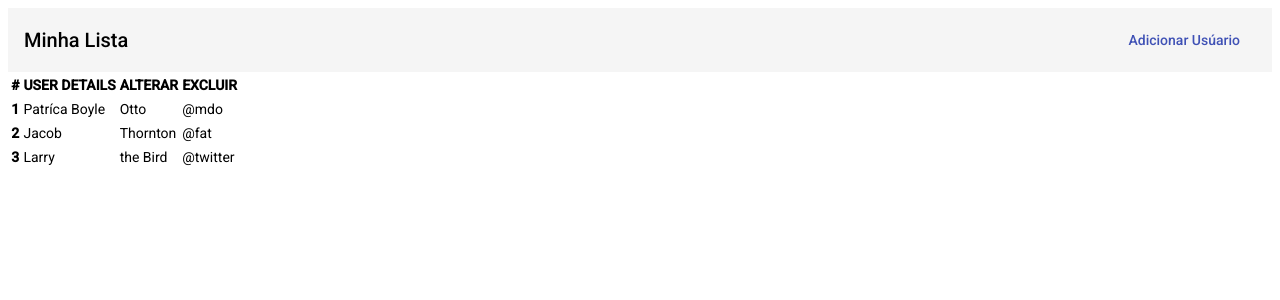
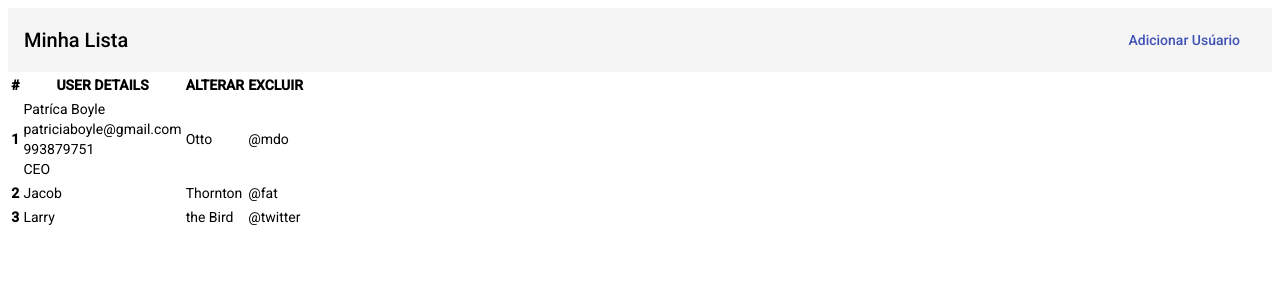
Before and after one commit to costaalessandro-ux/AngularSPA, an Angular app: page / in a window 1280 px wide. Shown: the top 300 px of the page. Built offline with nearby package versions, Linux system fonts and the light colour scheme.

Commit message:
cria componentes

```diff
--- a/src/app/infos/infos.component.html
+++ b/src/app/infos/infos.component.html
@@ -1 +1,4 @@
 <div>{{nome}}</div>
+<div>{{email}}</div>
+<div>{{tel}}</div>
+<div>{{cargo}}</div>
```
